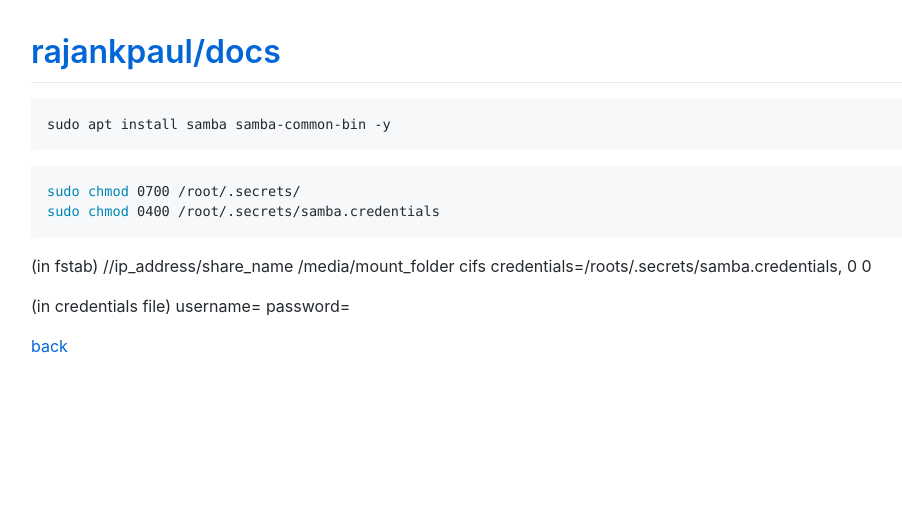
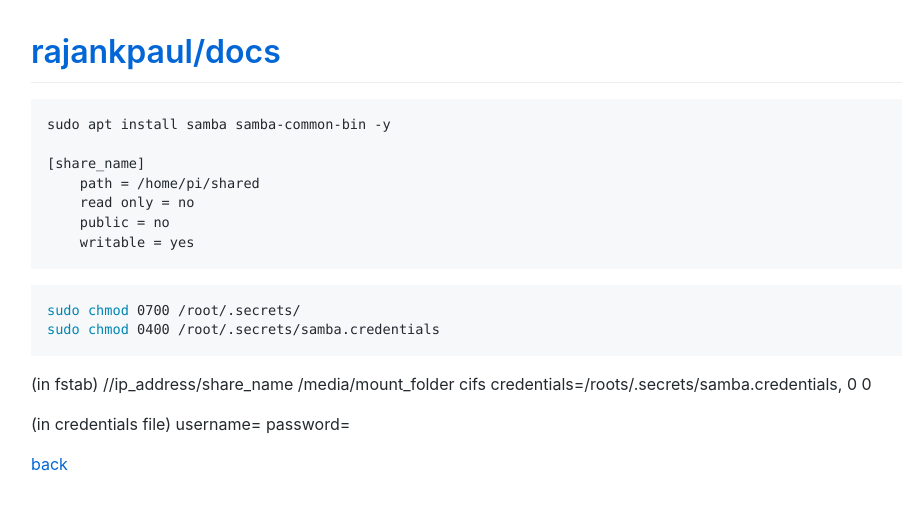
Before and after one commit to rajankpaul/docs, a Jekyll site: the page built from tutorials/linux/samba/index.md, in a window 1280 px wide. Shown: the top 510 px of the page, without its empty margins (119-1021 px from the left). Built offline with Jekyll 4.4.1, drawn with Linux system fonts in a browser that asks for light colours; comment, search, counter and statistics services are not loaded.

Commit message:
Update index.md

````diff
--- a/tutorials/linux/samba/index.md
+++ b/tutorials/linux/samba/index.md
@@ -5,6 +5,12 @@ title: Samba
 
 ```
 sudo apt install samba samba-common-bin -y
+
+[share_name]
+    path = /home/pi/shared
+    read only = no
+    public = no
+    writable = yes
 ```
 
 ```bash
````
